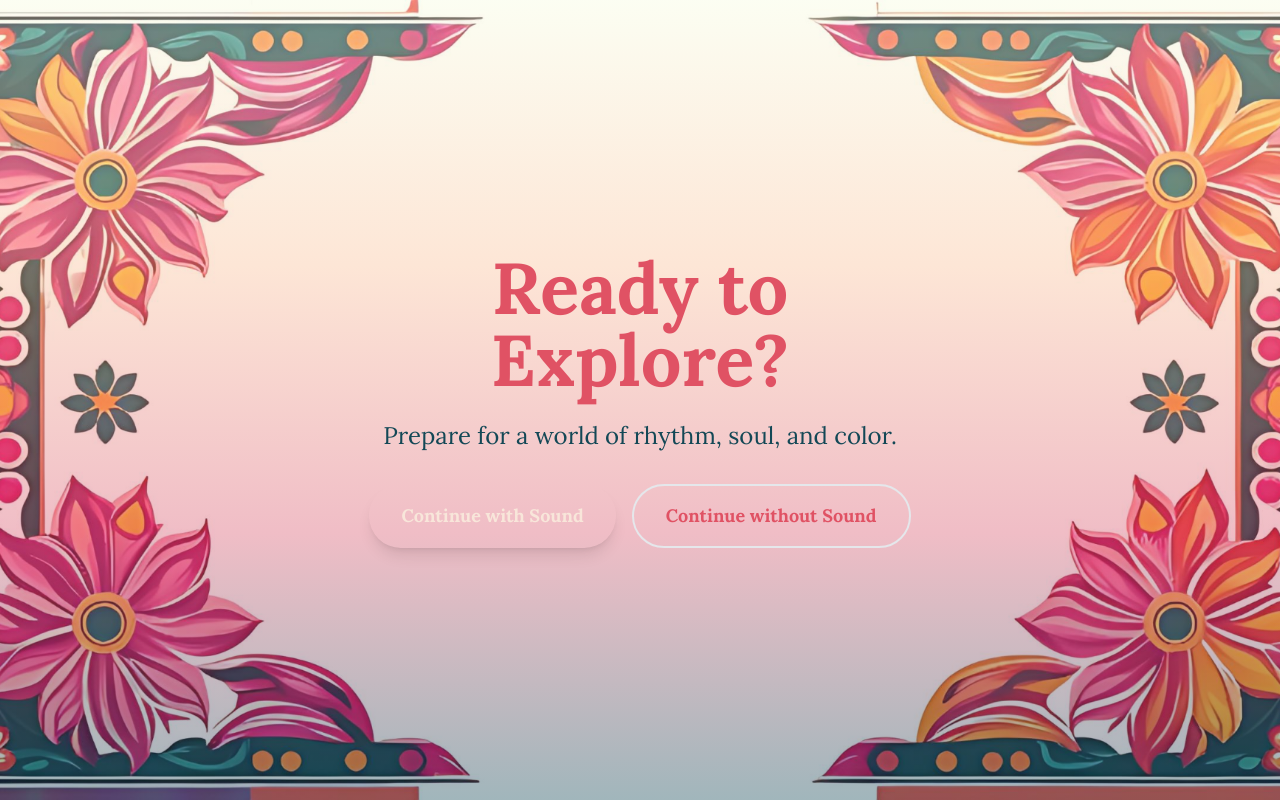
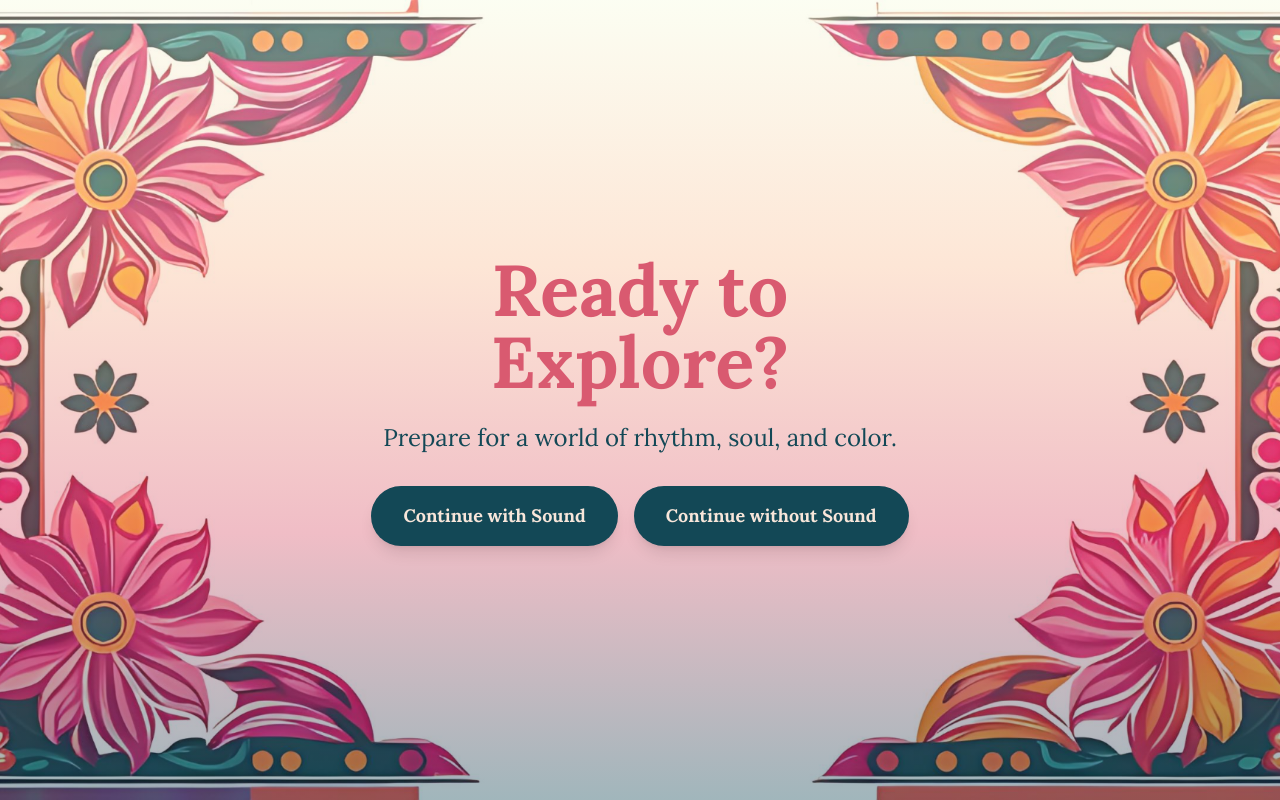
Before and after one commit to samanvitha7/Kalasangam, a React (Vite) app in the folder client/kala-sangam/: page / in a window 1280 px wide. Built offline with nearby package versions, Linux system fonts and the light colour scheme; a web font is replaced by a local one.

Commit message:
splash screen

```diff
--- a/client/kala-sangam/src/components/SplashScreen.jsx
+++ b/client/kala-sangam/src/components/SplashScreen.jsx
@@ -175,7 +175,7 @@ export function SoundPrompt({ onContinue }) {
           animate={{ scale: 1, opacity: 1 }}
           transition={{ duration: 1 }}
         >
-          <h1 className="text-5xl md:text-7xl font-extrabold mb-6 font-lora text-teal-blue">
+          <h1 className="text-5xl md:text-7xl font-extrabold mb-6 font-lora text-rosered">
             Ready to Explore?
           </h1>
           <p className="text-xl md:text-2xl mb-8 max-w-2xl mx-auto font-lora text-deep-charcoal">
@@ -184,14 +184,14 @@ export function SoundPrompt({ onContinue }) {
           <div className="space-y-4 md:space-x-4 md:space-y-0 md:flex md:justify-center">
             <button
               onClick={() => handleContinue(true)}
-              className="px-8 py-4 rounded-full bg-teal-blue text-off-white hover:bg-coral-red transition-all font-bold font-lora text-lg shadow-lg"
+              className="px-8 py-4 rounded-full bg-tealblue border-rosered text-off-white hover:border-tealblue hover:bg-rosered transition-all font-bold font-lora text-lg shadow-lg"
               type="button"
             >
               Continue with Sound
             </button>
             <button
               onClick={() => handleContinue(false)}
-              className="px-8 py-4 rounded-full border-2 border-teal-blue text-teal-blue hover:bg-muted-fuchsia hover:text-off-white hover:border-muted-fuchsia transition-all font-bold font-lora text-lg"
+              className="px-8 py-4 rounded-full bg-tealblue border-rosered text-off-white hover:border-tealblue hover:bg-rosered transition-all font-bold font-lora text-lg shadow-lg"
               type="button"
             >
               Continue without Sound
```
